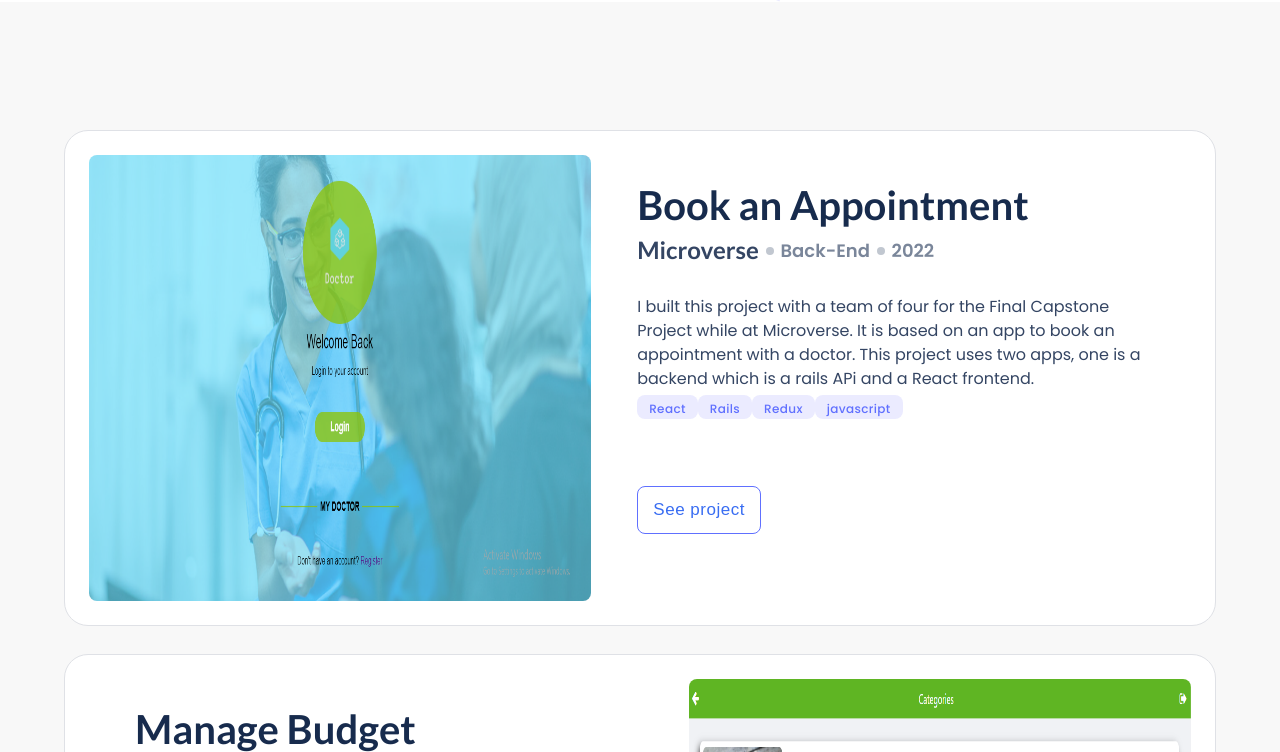
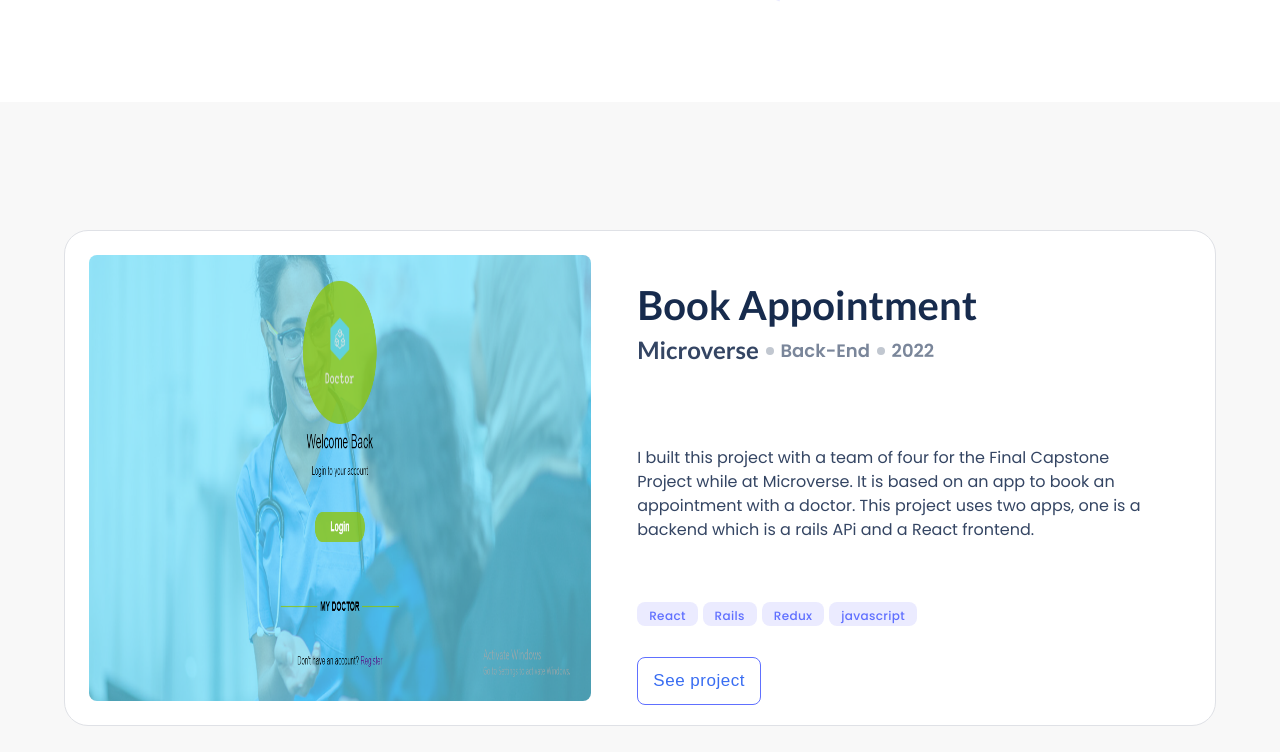
Before and after one commit to 1GORDON/1GORDON.github.io, a website: page index.html in a window 1280 px wide. Shown: the part 822-1574 px from the top of the page. Drawn offline with nearby package versions, Linux system fonts and the light colour scheme.

Commit message:
Update Portfolio

```diff
--- a/script.js
+++ b/script.js
@@ -48,7 +48,7 @@ window.addEventListener('resize', () => {
 const data = [
   {
     project_img: './images/gordon.png',
-    project_title: 'Book an Appointment',
+    project_title: 'Book Appointment',
     project_info_title: 'Microverse',
     counter_image: './images/Counter.svg',
     project_info_text: ['Back-End', '2022'],
@@ -81,7 +81,7 @@ const data = [
   },
   {
     project_img: './images/space.png',
-    project_title: 'Spacex Traveler\'s Hub',
+    project_title: 'Spacex Traveler\'s',
     project_info_title: 'Microverse',
     counter_image: './images/Counter.svg',
     project_info_text: ['Front-End', '2021'],
@@ -114,7 +114,7 @@ const data = [
   },
   {
     project_img: './images/capstone1.png',
-    project_title: 'Summer Concert Series',
+    project_title: 'Summer Concert',
     project_info_title: 'Microverse',
     counter_image: './images/Counter.svg',
     project_info_text: ['Front-End', '2021'],
--- a/style.css
+++ b/style.css
@@ -287,6 +287,8 @@ button:disabled {
   align-self: stretch;
   padding: 114px 24px;
   background: #f8f8f8;
+  margin-top: 100px;
+  margin-bottom: 100px;
 }
 
 .project-card {
@@ -302,11 +304,12 @@ button:disabled {
   background: #fff;
   border: 1px solid #dfe1e6;
   border-radius: 16px;
+  overflow: hidden;
 }
 
 .project-img-wrapper {
   width: 100%;
-  height: 220px;
+  height: 180px;
 }
 
 .Project-img {
@@ -332,12 +335,15 @@ button:disabled {
   height: 288px;
   padding: 0;
   margin: 0;
+  flex-grow: 1;
+  flex-shrink: 1;
 }
 
 .project-header {
   width: 100%;
-  height: 80px;
+  height: 75px;
   padding: 0;
+  font-size: 40px;
 }
 
 .project-title {
@@ -386,21 +392,24 @@ button:disabled {
 .project-description {
   width: 100%;
   height: 76px;
-  margin: 12px 0;
+  margin: 10px 0;
   font-style: normal;
   font-weight: normal;
-  font-size: 15px;
+  font-size: 13px;
   line-height: 24px;
   color: #344563;
+  flex: 2;
 }
 
 .tags {
   display: flex;
   justify-content: space-between;
   padding: 0;
-  width: 203px;
+  width: 280px;
   height: 24px;
   list-style: none;
+  margin: 5px 0;
+  flex: 0.5;
 }
 
 .tag-item {
@@ -420,7 +429,6 @@ button:disabled {
   justify-content: flex-start;
   width: 100%;
   height: 72px;
-  margin-top: 12px;
   padding: 0;
 }
 
@@ -442,6 +450,7 @@ button:disabled {
   background-color: white;
   border: 1px solid #6070ff;
   border-radius: 8px;
+  margin-bottom: -30px;
 }
 
 .resume-button {
@@ -471,6 +480,7 @@ button:disabled {
   background: #c1c7d0;
   z-index: 1;
   animation: slide-in 0.8s ease-in-out both;
+  overflow: auto;
 }
 
 .works-modal {
@@ -485,6 +495,7 @@ button:disabled {
   border: 1px solid #dfe1e6;
   box-sizing: border-box;
   border-radius: 16px;
+  margin: 80px 0;
 }
 
 .works-modal .project-header {
@@ -517,6 +528,7 @@ button:disabled {
 .modal-body .action-container {
   justify-content: space-between;
   padding: 0 5px;
+  margin: 5px 0;
 }
 
 .modal-body .action-btn {
@@ -924,7 +936,7 @@ button:disabled {
   }
 
   .project-description {
-    margin: 24px 0;
+    margin: 75px 0;
     font-size: 16px;
   }
 
@@ -943,7 +955,7 @@ button:disabled {
     max-width: 1156px;
     height: 1080px;
     padding: 16px 24px;
-    margin: 20px 0;
+    margin: 80px 0;
   }
 
   .works-modal .project-img-wrapper {
```
